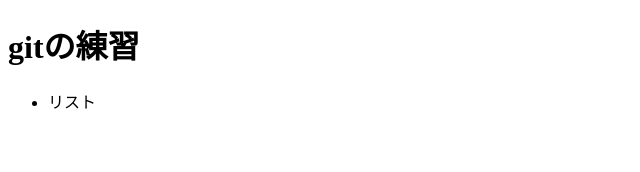
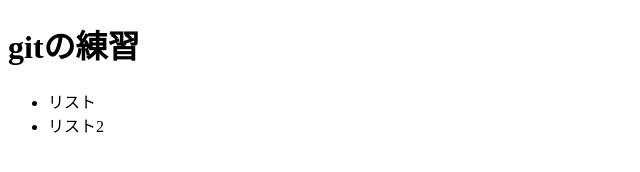
Before and after one commit to ossi1201/git-test, a plain HTML site: page index.html in a window 1280 px wide. Shown: the full height of the page, 0-640 px from the left. Drawn offline with Linux system fonts and the light colour scheme.

Commit message:
frist_commit

```diff
--- a/index.html
+++ b/index.html
@@ -13,6 +13,7 @@
       <nav class="header-nav">
         <ul class="nav-list">
           <li class="nav-item"><a href="#" class="nav-link"></a>リスト</li>
+          <li class="nav-item"><a href="#" class="nav-link"></a>リスト2</li>
         </ul>
       </nav>
     </header>
```
